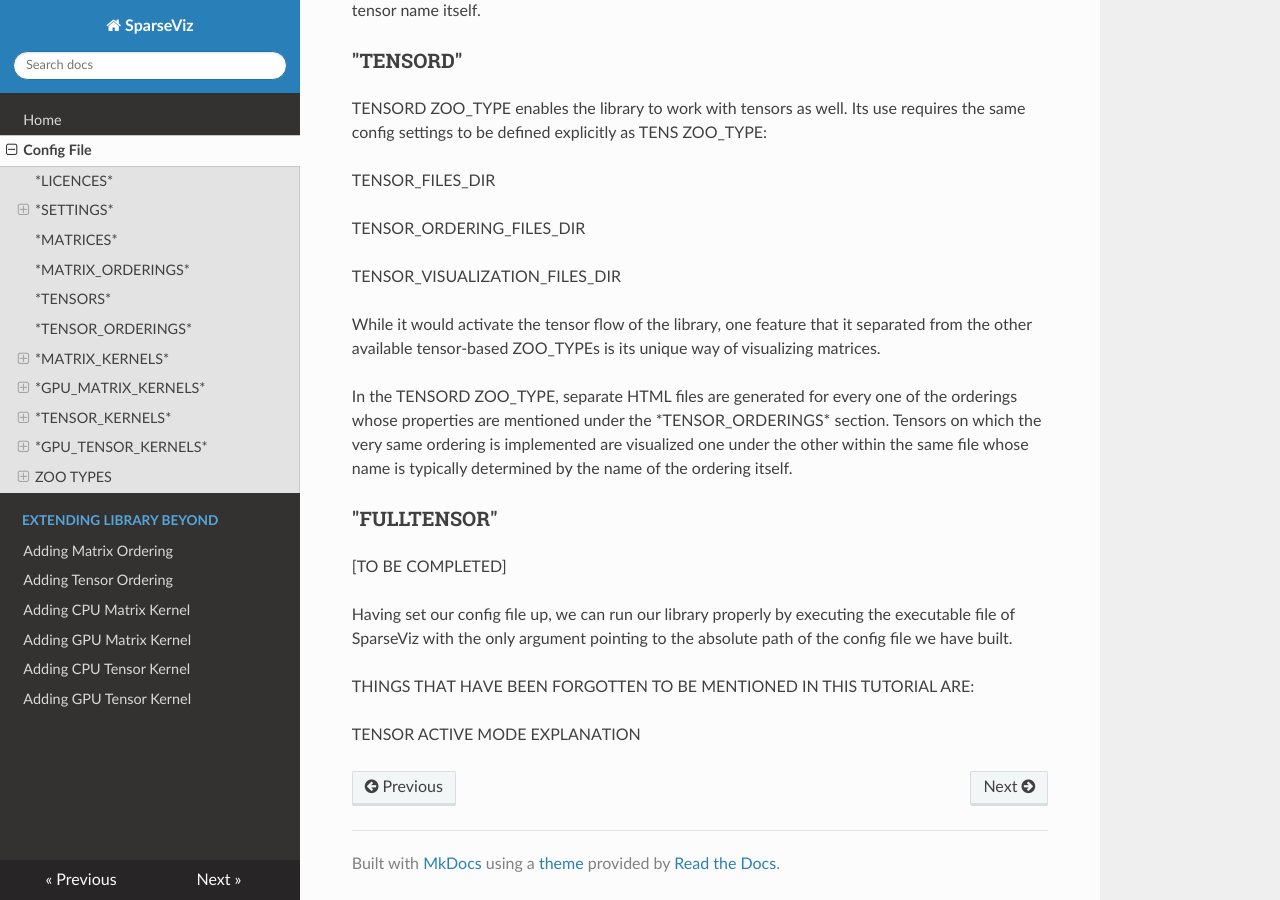
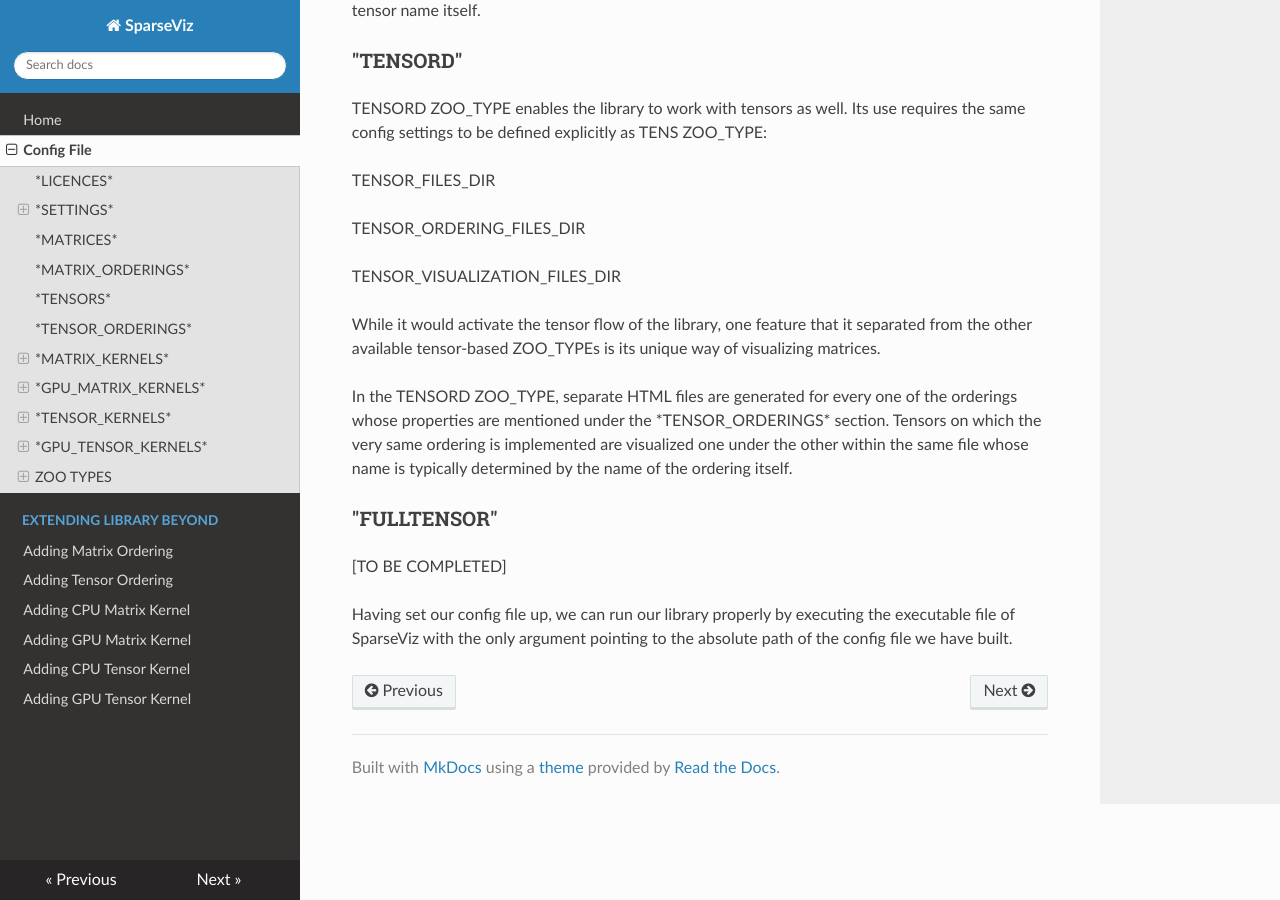
Before and after one commit to sparcityeu/SparseViz, an MkDocs documentation site: the page built from docs/configUse.md, in a window 1280 px wide and 900 px high, scrolled down 9777 px. Built offline with MkDocs 1.6.1, drawn with Linux system fonts in a browser that asks for light colours; nearby versions of some CDN libraries.

Commit message:
Update configUse.md

```diff
--- a/docs/configUse.md
+++ b/docs/configUse.md
@@ -528,7 +528,3 @@ whose name is typically determined by the name of the ordering itself.
 Having set our config file up, we can run our library properly by
 executing the executable file of SparseViz with the only argument
 pointing to the absolute path of the config file we have built.
-
-THINGS THAT HAVE BEEN FORGOTTEN TO BE MENTIONED IN THIS TUTORIAL ARE:
-
-TENSOR ACTIVE MODE EXPLANATION
```
